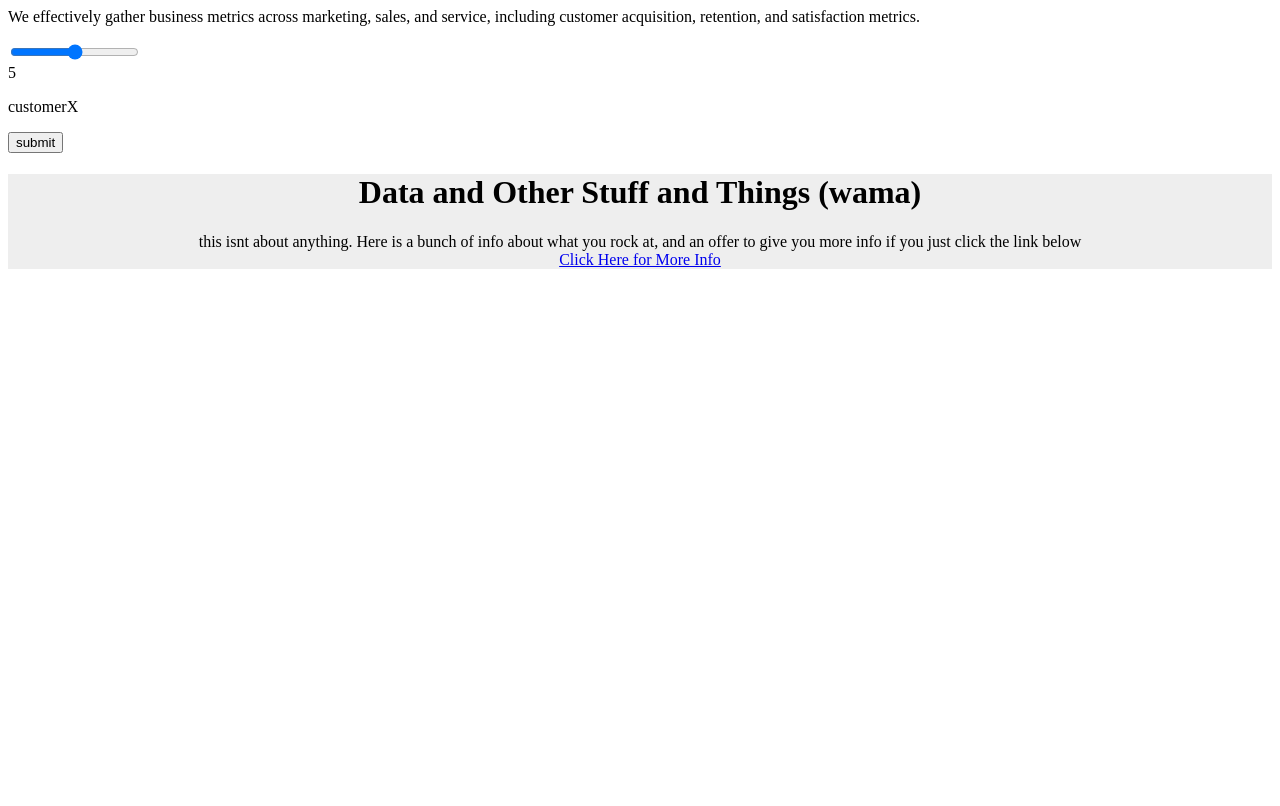
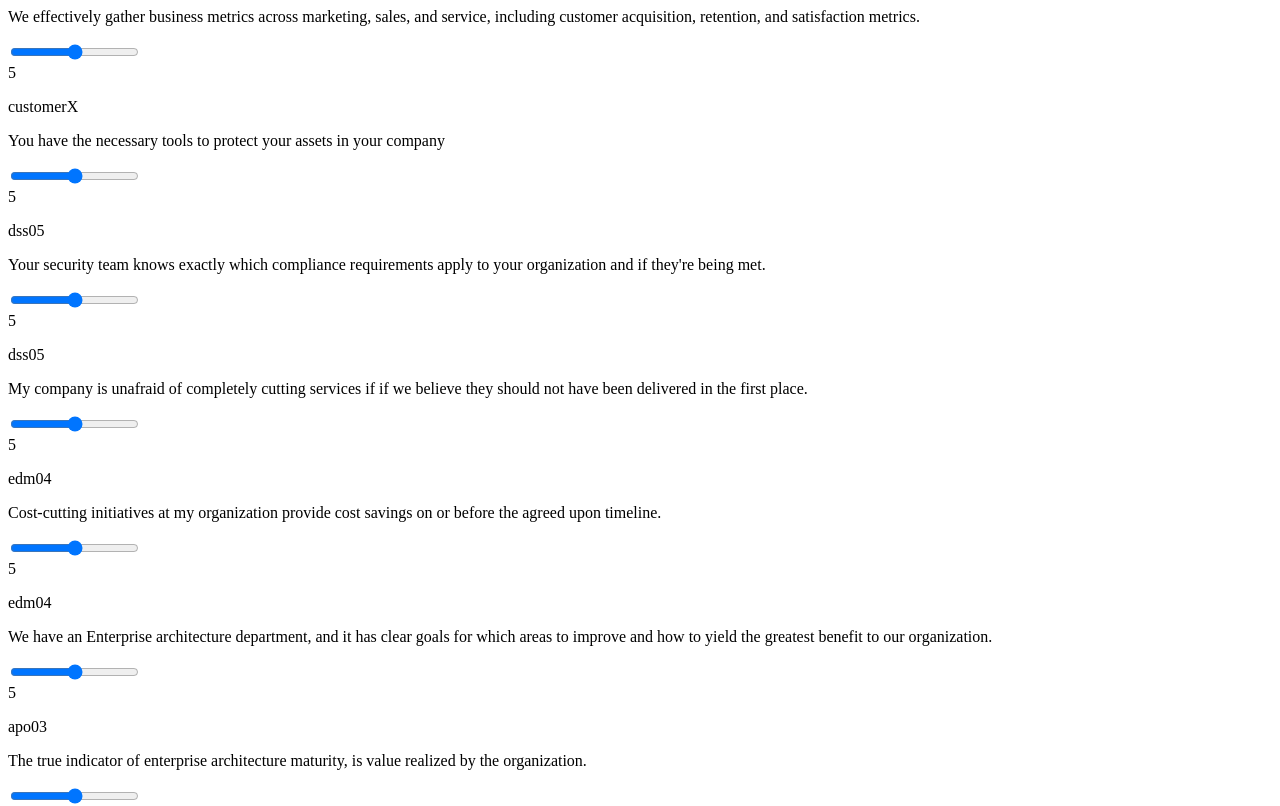
Before and after one commit to jbarson/innovation_may_2018, a Vue app: page / in a window 1280 px wide. Shown: the part 380-1186 px from the top of the page. Before the commit the page ends 800 px from the top, so only its background shows below. Built offline with nearby package versions, Linux system fonts and the light colour scheme.

Commit message:
adding questions and cobits

```diff
--- a/src/components/Sliders.vue
+++ b/src/components/Sliders.vue
@@ -53,6 +53,42 @@ export default {
           text: "We effectively gather business metrics across marketing, sales, and service, including customer acquisition, retention, and satisfaction metrics.",
           value:5,
           cobitCode: 'customerX',
+        },
+        {
+          id:4,
+          text: "You have the necessary tools to protect your assets in your company",
+          value:5,
+          cobitCode: 'dss05',
+        },
+        {
+          id:5,
+          text: "Your security team knows exactly which compliance requirements apply to your organization and if they're being met.",
+          value:5,
+          cobitCode: 'dss05',
+        },
+        {
+          id: 6,
+          text: 'My company is  unafraid of completely cutting services if if we believe they should not have been delivered in the first place.',
+          value: 5,
+          cobitCode: 'edm04'
+        },
+        {
+          id: 7,
+          text: 'Cost-cutting initiatives at my organization provide cost savings on or before the agreed upon timeline.',
+          value: 5,
+          cobitCode: 'edm04'
+        },
+        {
+          id: 8,
+          text: 'We have an Enterprise architecture department, and it has clear goals for which areas to improve and how to yield the greatest benefit to our organization.',
+          value: 5,
+          cobitCode: 'apo03'
+        },
+        {
+          id: 9,
+          text: 'The true indicator of enterprise architecture maturity, is value realized by the organization.',
+          value: 5,
+          cobitCode: 'apo03'
         }
       ],
       strongestItem: {
@@ -68,18 +104,62 @@ export default {
 
   methods: {
     calculate (questions, strongestItem) {
-
       var cobitItems = [
         {
           code: 'itrg06',
-          blurb: 'data and bi stuff is awesome',
+          name: 'Business Intelligence and Reporting',
+          blurb: 'But Miller first needed a better product. The company inadvertently found one in 1972, when it acquired something called Meister Brau Lite. The regional lower-calorie beer was popular in one place: Anderson, Ind. Steve Norcia, who headed the Miller account for McCann-Erickson, spent a week there trying to figure out why.',
+          company_name: 'Miller',
+          date: '1974',
+          link: 'https://www.infotech.com/research/ss/build-a-next-generation-bi-with-a-game-changing-bi-strategy',
+          value: 5
+        },
+        {
+          code: 'edm04',
+          name: 'Cost Optimization',
+          blurb: "So much for the idea that Walmart (NYSE: WMT) is a boring stock. Shares gained over 40% in 2017 as the retailer added $80 billion to its market capitalization and trounced the broader market. That rally looks even more impressive when judged against industry peers. Target shed 9% in 2017; Kroger shareholders endured a 20% slump; and Walmart roughly doubled Costco's return for the year.",
+          company_name: 'Walmart',
+          date: '2017',
+          linke: 'https://www.infotech.com/research/ss/minimize-the-damage-of-it-cost-cuts',
+          value: 5
+        },
+        {
+          code: 'bai06',
+          name: 'Change Management',
+          blurb: "Netflix's initial business model included DVD sales and rental, although Hastings jettisoned DVD sales about a year after Netflix's founding to focus on the DVD rental by mail business.[9][10] In 2007, Netflix expanded its business with the introduction of streaming media, while retaining the DVD and Blu-ray rental service.",
+          company_name: 'Netflix',
+          date: '2007',
+          linke: 'https://www.infotech.com/research/ss/optimize-change-management',
           value: 5
         },
         {
           code: 'customerX',
-          blurb: 'your cust ex skills are on point, yo',
+          name: 'Customer Experience I think this is wrong',
+          blurb: "In 1975 a man pulled up to a store with four snow tires in the bed of his truck. He had bought the tires at this location several weeks ago and needed to return them. Unbeknownst to him, the tire shop had closed, and Nordstrom had moved in. Long story short, after explaining his situation to a sales clerk, Nordstrom allowed him to return the tires and refunded his money.",
+          company_name: 'Nordstrom',
+          date: '1975',
+          link: 'https://www.infotech.com/research/ss/build-a-strong-technology-foundation-for-customer-experience-management',
           value: 5
-        }
+        },
+        {
+          code: 'apo03',
+          name: 'Enterprise Architecture',
+          blurb: "It’s been exactly five years to the day since Facebook announced one of the best business acquisitions in the history of Silicon Valley: The $1 billion purchase of a photo-sharing app called Instagram. At the time of the acquisition, Instagram had just 30 million users and zero revenue.  Now, Instagram has more than 600 million users, and many analysts believe it will soon be a multi-billion dollar ad business — if it’s not already.",
+          company_name: 'Facebook',
+          date: '2012',
+          link: 'https://www.infotech.com/research/ss/assess-your-enterprise-architecture-maturity',
+          value: 5
+        },
+        {
+          code: 'dss06',
+          name: 'Security Management',
+          blurb: "On Monday, March 18, 2013 Spamhaus contacted CloudFlare regarding an attack they were seeing against their website spamhaus.org. They signed up for CloudFlare and we quickly mitigated the attack. The attack, initially, was approximately 10Gbps generated largely from open DNS recursors. On March 19, the attack increased in size, peaking at approximately 90Gbps. The attack fluctuated between 90Gbps and 30Gbps until 01:15 UTC on on March 21.",
+          company_name: 'CloudFlare',
+          date: '2013',
+          link: 'https://www.infotech.com/research/ss/build-a-security-governance-and-management-plan',
+          value: 5
+        },
+
       ];
       var sorted = cobitItems.map(function(item){
         var filteredQuestions = questions.filter(function(question){return question.cobitCode == item.code;})
```
